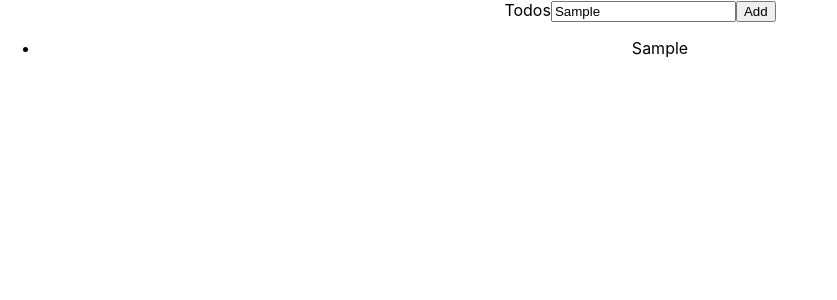
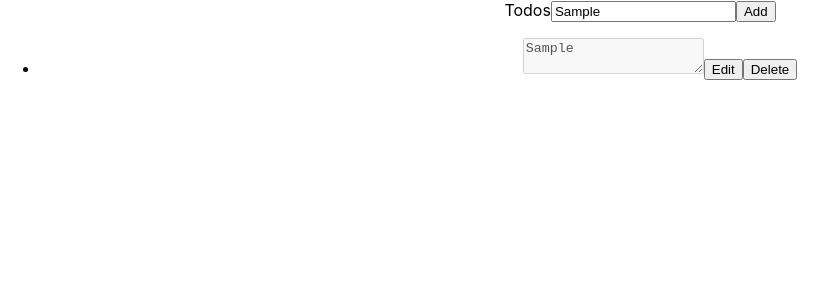
Before and after one commit to troymathis/todolist-react-redux, a React (Create React App) app: page / in a window 1280 px wide. Both pictures are taken after typing "Sample" into the empty fields and a click on the button "Add". Shown: the top 300 px of the page, without its empty margins (0-837 px from the left). Built offline with nearby package versions, Linux system fonts and the light colour scheme.

Commit message:
update leg added

```diff
--- a/src/components/Todos.js
+++ b/src/components/Todos.js
@@ -1,7 +1,6 @@
-import React, {useState} from "react";
+import React, { useState, useRef } from "react";
 import { connect } from "react-redux";
-import { addTodos } from "../redux/reducer";
-
+import { addTodos, removeTodos, updateTodos } from "../redux/reducer";
 
 const mapStateToProps = (state) => {
   return {
@@ -11,37 +10,73 @@
 
 const mapDispatchToProps = (dispatch) => {
   return {
-        addTodo: (obj) => dispatch(addTodos(obj))
+    addTodo: (obj) => dispatch(addTodos(obj)),
+    removeTodo: (id) => dispatch(removeTodos(id)),
+    updateTodo: (obj) => dispatch(updateTodos(obj)),
+  };
+};
+
+const Todos = (props) => {
+  const [todo, setTodo] = useState("");
+
+  const inputRef = useRef(true);
+
+  const changeFocus = () => {
+    inputRef.current.disabled = false;
+    inputRef.current.focus();
+  }
+
+  const update = (id,value,e) => {
+    if(e.which === 13){
+        props.updateTodo({id, item:value});
+        inputRef.current.disabled = true;
     }
   }
-
-const Todos = (props) => {
-
-    const [todo, setTodo] = useState("");
-
   const handleChange = (e) => {
     setTodo(e.target.value);
-    }
+  };
   console.log("props from store", props);
   return (
     <div className="addTodos">
       Todos
-      <input type="text" onChange ={(e) => handleChange(e)}className="todo-input" />
-      <button className="add-btn" onClick={() => props.addTodo({
-        id: Math.floor(Math.random()*1000),
+      <input
+        type="text"
+        onChange={(e) => handleChange(e)}
+        className="todo-input"
+      />
+      <button
+        className="add-btn"
+        onClick={() =>
+          props.addTodo({
+            id: Math.floor(Math.random() * 1000),
             item: todo,
             completed: false,
-      })}>Add</button>
+          })
+        }
+      >
+        Add
+      </button>
       <br />
       <ul>
-        {
-            props.todos.map((item) => {
-                return <li key ={item.id}>{item.item}</li>;
-            })
-        }
+        {props.todos.map((item) => {
+          return (
+            <li key={item.id}>
+              <textarea
+                ref={inputRef}
+                disabled={inputRef}
+                defaultValue={item.item}
+                onKeyDown={(e) => update(item.id, inputRef.current.value, e)}
+              />
+              <button onClick={() => changeFocus()}>Edit</button>
+              <button onClick={() => props.removeTodo(item.id)}>
+                Delete
+              </button>{" "}
+            </li>
+          );
+        })}
       </ul>
     </div>
   );
 };
 
-export default connect(mapStateToProps,mapDispatchToProps)(Todos);
+export default connect(mapStateToProps, mapDispatchToProps)(Todos);
--- a/src/redux/reducer.js
+++ b/src/redux/reducer.js
@@ -14,8 +14,19 @@
         removeTodos: (state,action) => {
             return state.filter(item => item.id !== action.payload);
         },
+        updateTodos: (state,action) => {
+            return state.map( todo => {
+                if (todo.id === action.payload.id) {
+                    return {
+                        ...todo,
+                        item: action.payload.item,
+                    }
+                }
+                return todo;
+            })
+        }
     },
 })
 
-export const {addTodos } = addTodoReducer.actions;
+export const {addTodos, removeTodos, updateTodos} = addTodoReducer.actions;
 export const reducer = addTodoReducer.reducer;
```
Lines whose indentation alone changed are shown as unchanged.
